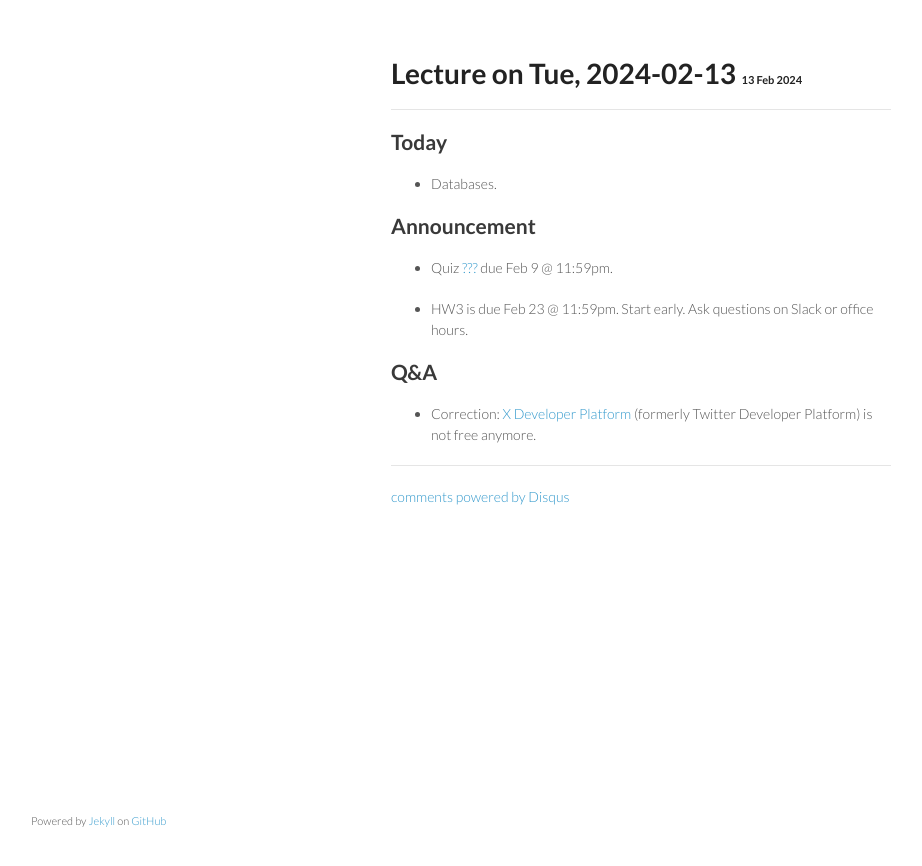
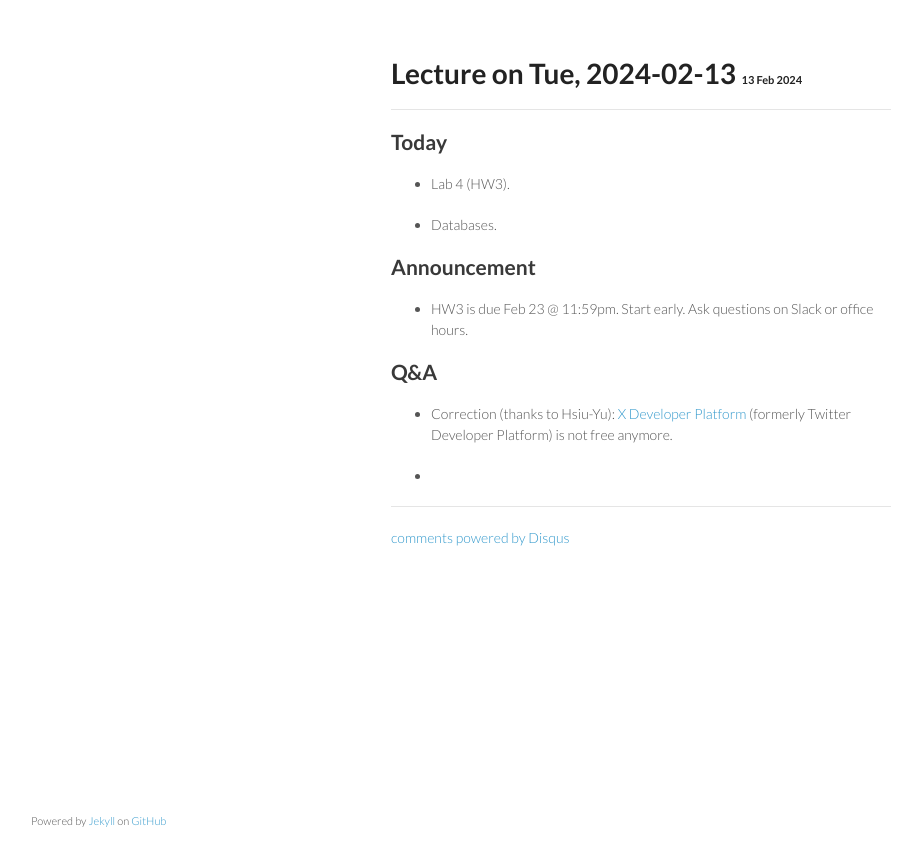
Before and after one commit to ucla-biostat-203b/2024winter, a Jekyll site: the page built from _posts/2024-02-13-lec1.md, in a window 1280 px wide. Shown: the top 866 px of the page, without its empty margins (179-1101 px from the left). Built offline with Jekyll 4.4.1, drawn with Linux system fonts in a browser that asks for light colours; comment, search, counter and statistics services are not loaded.

Commit message:
announcement for 2/13 lecture

```diff
--- a/_posts/2024-02-13-lec1.md
+++ b/_posts/2024-02-13-lec1.md
@@ -6,14 +6,16 @@ category: biostat203bwinter2024lec1
 
 ## Today
 
+* Lab 4 (HW3).
+
 * Databases.
 
 ## Announcement
-
-* Quiz [???](https://bruinlearn.ucla.edu/courses/176236/quizzes/1006847) due Feb 9 @ 11:59pm.
 
 * HW3 is due Feb 23 @ 11:59pm. Start early. Ask questions on Slack or office hours.
 
 ## Q&A
 
-* Correction: [X Developer Platform](https://developer.twitter.com/en) (formerly Twitter Developer Platform) is not free anymore.
+* Correction (thanks to Hsiu-Yu): [X Developer Platform](https://developer.twitter.com/en) (formerly Twitter Developer Platform) is not free anymore.
+
+*
```
Also changed, not shown: schedule/schedule-lec1.md (+1 -1 lines).
